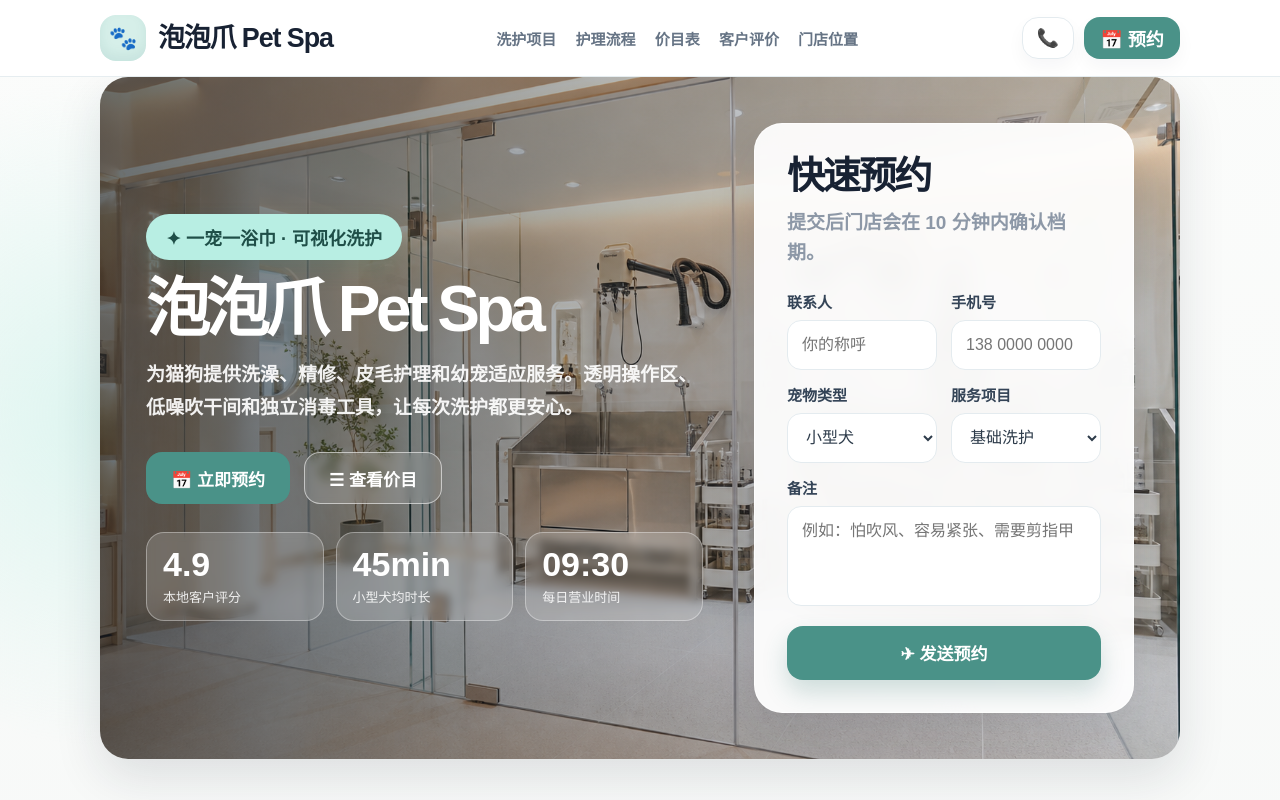
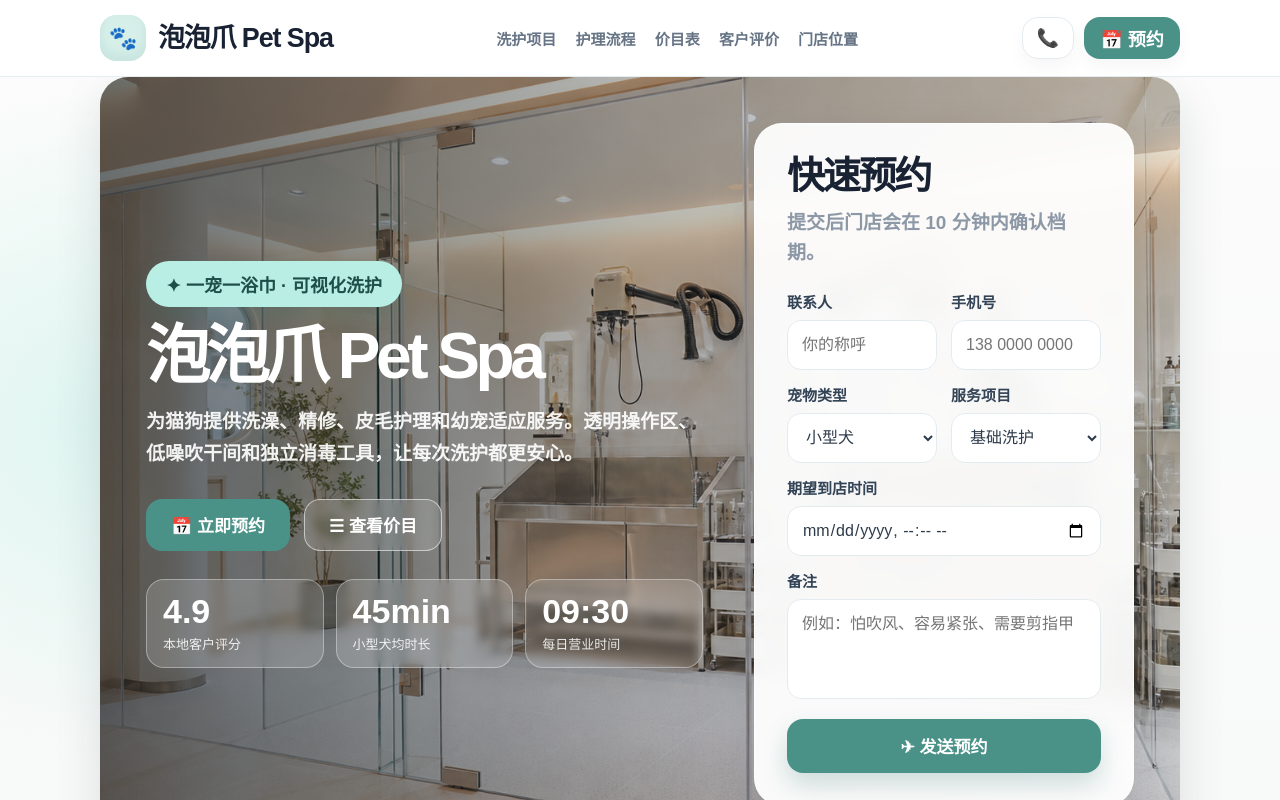
Before and after one commit to DamonYang0118/pet, a Next.js app: page / in a window 1280 px wide. Shown: the top 800 px of the page. Built offline with nearby package versions, Linux system fonts and the light colour scheme.

Commit message:
Add preferred arrival time field

```diff
--- a/app/page.tsx
+++ b/app/page.tsx
@@ -121,6 +121,10 @@ export default function Home() {
                   </select>
                 </div>
                 <div className="field full">
+                  <label htmlFor="arrival-time">期望到店时间</label>
+                  <input id="arrival-time" type="datetime-local" />
+                </div>
+                <div className="field full">
                   <label htmlFor="note">备注</label>
                   <textarea id="note" placeholder="例如：怕吹风、容易紧张、需要剪指甲" />
                 </div>
```
